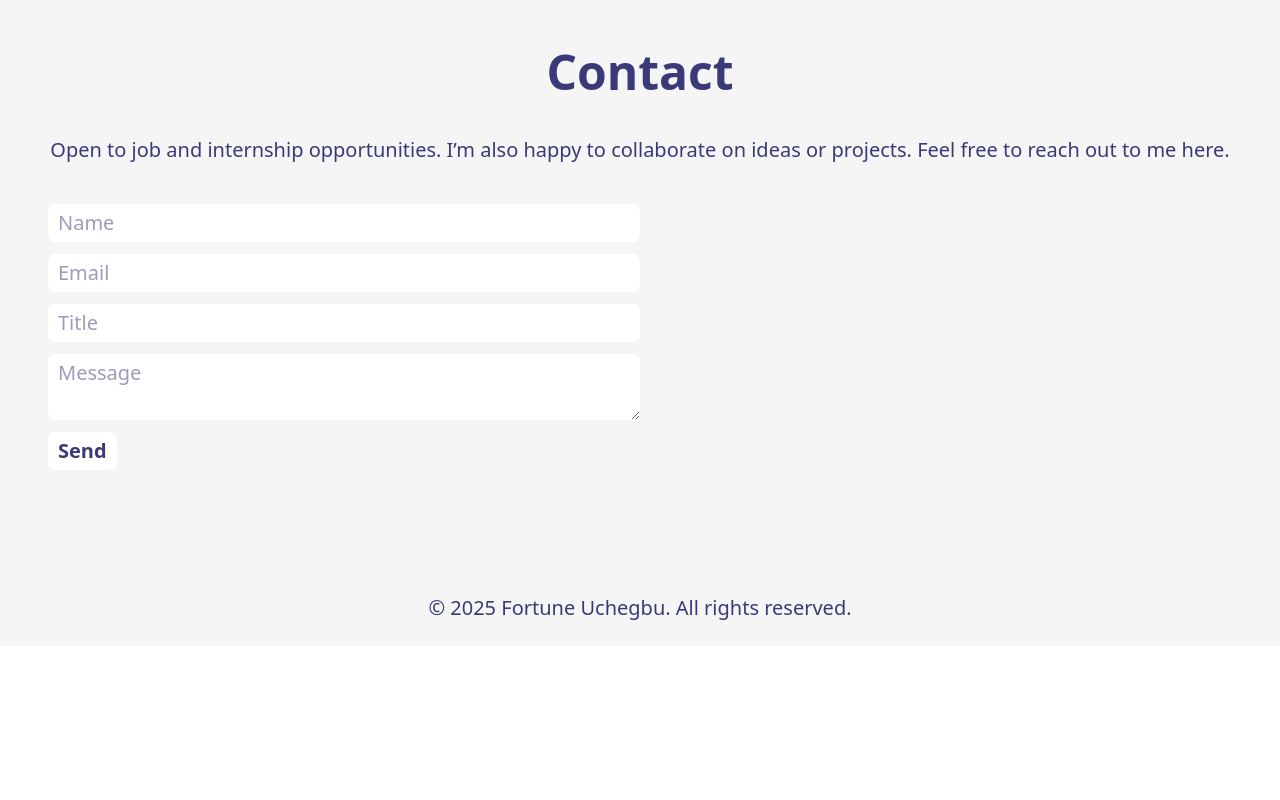
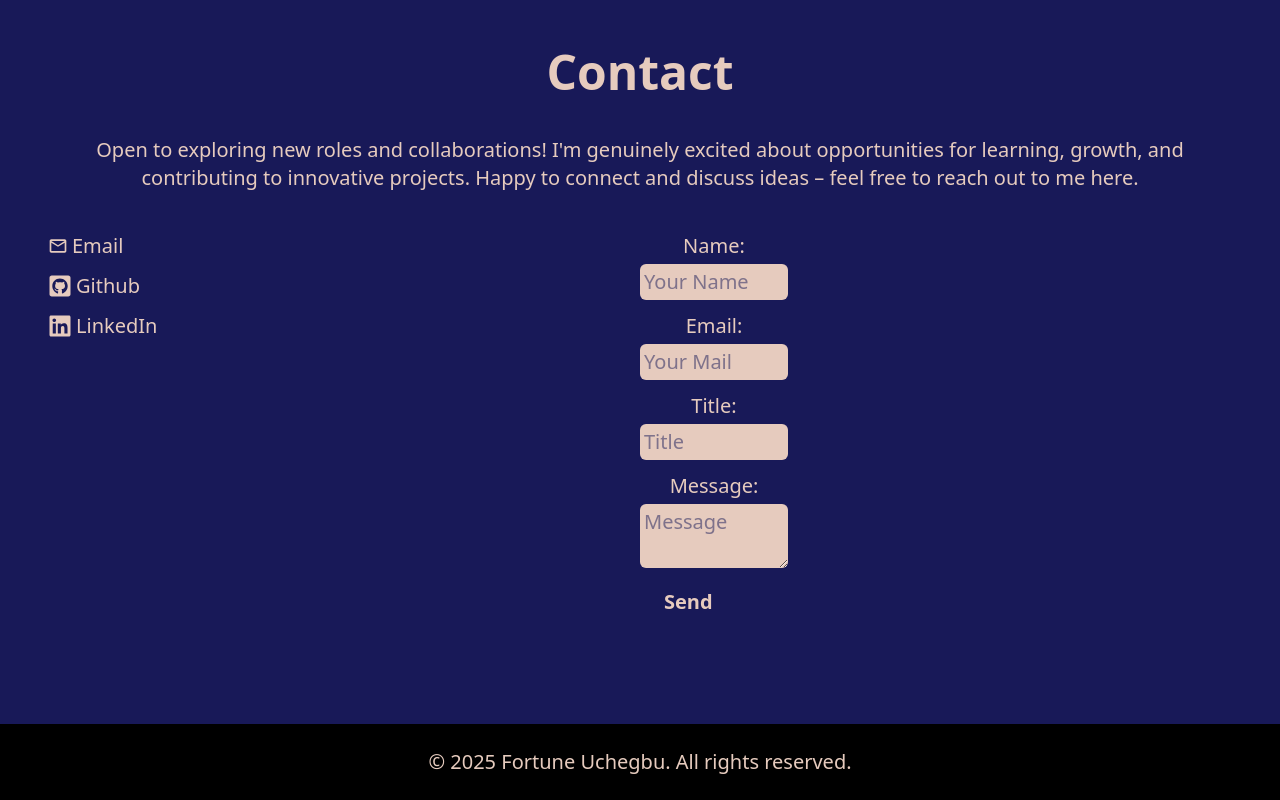
Before and after one commit to Fortune-Uchegbu/portfolio-website, a React (Vite) app: page / in a window 1280 px wide. Shown: the part 3406-4206 px from the top of the page. Before the commit the page ends 4052 px from the top, so only its background shows below. Built offline with nearby package versions, Linux system fonts and the light colour scheme.

Commit message:
feat: add contact data and enhance contact section with social links and improved form styling

```diff
--- /dev/null
+++ b/src/data/contactData.jsx
@@ -0,0 +1,22 @@
+import { FaLinkedin, FaGithubSquare } from "react-icons/fa";
+import { MdOutlineEmail } from "react-icons/md";
+
+const contactData = [
+    {
+        name: 'Email',
+        link: 'mailto:fortuneuchegbu01@gmail.com',
+        icon: <MdOutlineEmail />
+    },
+    {
+        name: 'Github',
+        link: 'https://github.com/fortune-uchegbu',
+        icon: <FaGithubSquare className="w-5 h-5 lg:w-6 lg:h-6" />
+    },
+    {
+        name: 'LinkedIn',
+        link: 'https://www.linkedin.com/in/fortune-uchegbu-b25ab8289',
+        icon: <FaLinkedin className="w-5 h-5 lg:w-6 lg:h-6" />
+    }
+]
+
+export default contactData;
--- a/src/sections/Contact.jsx
+++ b/src/sections/Contact.jsx
@@ -3,6 +3,7 @@ import  paddings  from '../styles/paddingProgression';
 import { ContactForm } from './subsections';
 import { useRef } from 'react';
 import emailjs from '@emailjs/browser';
+import contactData from '../data/contactData.jsx';
 
 const Contact = () => {
   const formRef = useRef()
@@ -22,13 +23,29 @@ const Contact = () => {
     });
   }
   return (
-    <section id="contact" className='relative'>
+    <section id="contact" className='bg-pri-dark text-sec-dark dark:bg-pri-dark dark:text-sec-dark'>
       <Wrapper classes = {`text-center flex flex-col items-center ${paddings.secheight} gap-y-10`}>
+
         <SecHeading title={'Contact'} />
-        <p className="text-xl">Open to job and internship opportunities. I’m also happy to collaborate on ideas or projects. Feel free to reach out to me here.</p>
-        <ContactForm
-        formRef = {formRef}
-        handleSubmit={handleSubmit}/>
+
+        <p className="text-xl">Open to exploring new roles and collaborations! I'm genuinely excited about opportunities for learning, growth, and contributing to innovative projects. Happy to connect and discuss ideas – feel free to reach out to me here.</p>
+
+        <section className="w-full flex flex-col md:flex-row gap-y-8">
+          {/* contact card */}
+          <ul className="w-full space-y-3 ">
+            {contactData.map((data, index) => (
+              <li key={index} className="hover:cursor-pointer text-xl flex gap-x-1 items-center w-full">
+                {data.icon}
+                <a href= {data.link}  target="_blank" rel="noreferrer">{data.name}</a>
+              </li>
+            ))}
+          </ul>
+
+          <ContactForm
+          formRef = {formRef}
+          handleSubmit={handleSubmit}/>
+        </section>
+
       </Wrapper>
     </section>
   )
--- a/src/sections/Footer.jsx
+++ b/src/sections/Footer.jsx
@@ -2,7 +2,7 @@ import { Wrapper } from "../components";
 const Footer = () => {
   const year = new Date().getFullYear();
   return (
-    <footer id="footer">
+    <footer id="footer" className="bg-black text-sec-dark">
       <Wrapper classes={"py-6"}>
         <p className="text-xl text-center">© {year} Fortune Uchegbu. All rights reserved.</p>
       </Wrapper>
--- a/src/sections/subsections/ContactForm.jsx
+++ b/src/sections/subsections/ContactForm.jsx
@@ -7,10 +7,22 @@ const ContactForm = ({ formRef, handleSubmit }) => {
     id="contact-form"
     className = 'flex flex-col w-full items-start gap-y-3 text-xl placeholder:text-sec-light dark:placeholder:text-sec-dark'
     onSubmit={handleSubmit}>
-        <input className='' type="text" name="name" placeholder="Name" required />
-        <input type="email" name="email" placeholder="Email" required />
-        <input type="text" name="title" placeholder="Title" />
-        <textarea name="message" placeholder="Message" required></textarea>
+        <span className='flex flex-col gap-y-1'>
+          <label className='w-fit' htmlFor="#name">Name:</label>
+          <input id='name' className='bg-sec-dark text-pri-dark p-1 rounded-md' type="text" name="name" placeholder="Your Name" required />
+        </span>
+        <span className='flex flex-col gap-y-1'>
+          <label className='w-fit' htmlFor="#email">Email:</label>
+          <input id='email' className='bg-sec-dark text-pri-dark p-1 rounded-md' type="email" name="email" placeholder="Your Mail" required />
+        </span>
+        <span className='flex flex-col gap-y-1'>
+          <label className='w-fit' htmlFor="#title">Title:</label>
+          <input id='title' className='bg-sec-dark text-pri-dark p-1 rounded-md' type="text" name="title" placeholder="Title" />
+        </span>
+        <span className='flex flex-col gap-y-1'>
+          <label className='w-fit' htmlFor="#message">Message:</label>
+          <textarea id='message' className='bg-sec-dark text-pri-dark p-1 rounded-md' name="message" placeholder="Message" required></textarea>
+        </span>
         <button className='font-semibold px-6 py-2' type="submit">Send</button>
     </form>
 
--- a/src/styles/index.css
+++ b/src/styles/index.css
@@ -12,6 +12,21 @@
   --color-hover: #2d6a4f;
   --color-neutral-light: #dcdcdc;
   --color-neutral-dark: #4b5563;
+
+  /* --color-pri-dark: #24187c;
+  --color-sec-dark: #24187c;
+
+  --color-pri-dark: #24187c;
+  --color-sec-dark: #24187c;
+
+  --color-pri-light: #f5f5f5;
+  --color-sec-light: #3a3a78;
+
+  --color-accent: #e55b4f;
+  --color-hover: #2d6a4f;
+
+  --color-neutral-light: #dcdcdc;
+  --color-neutral-dark: #4b5563; */
 
   /* === Typography === */
   --font-heading: "Poppins", sans-serif;
@@ -46,11 +61,6 @@ ul li .underline {
 ul li:hover .underline {
   transform: scaleX(1);
 }
-form * {
-  background-color: white;
-  padding: 5px 10px;
-  border-radius: 8px;
-}
 form button {
   background-color: auto;
   padding: auto;
```
